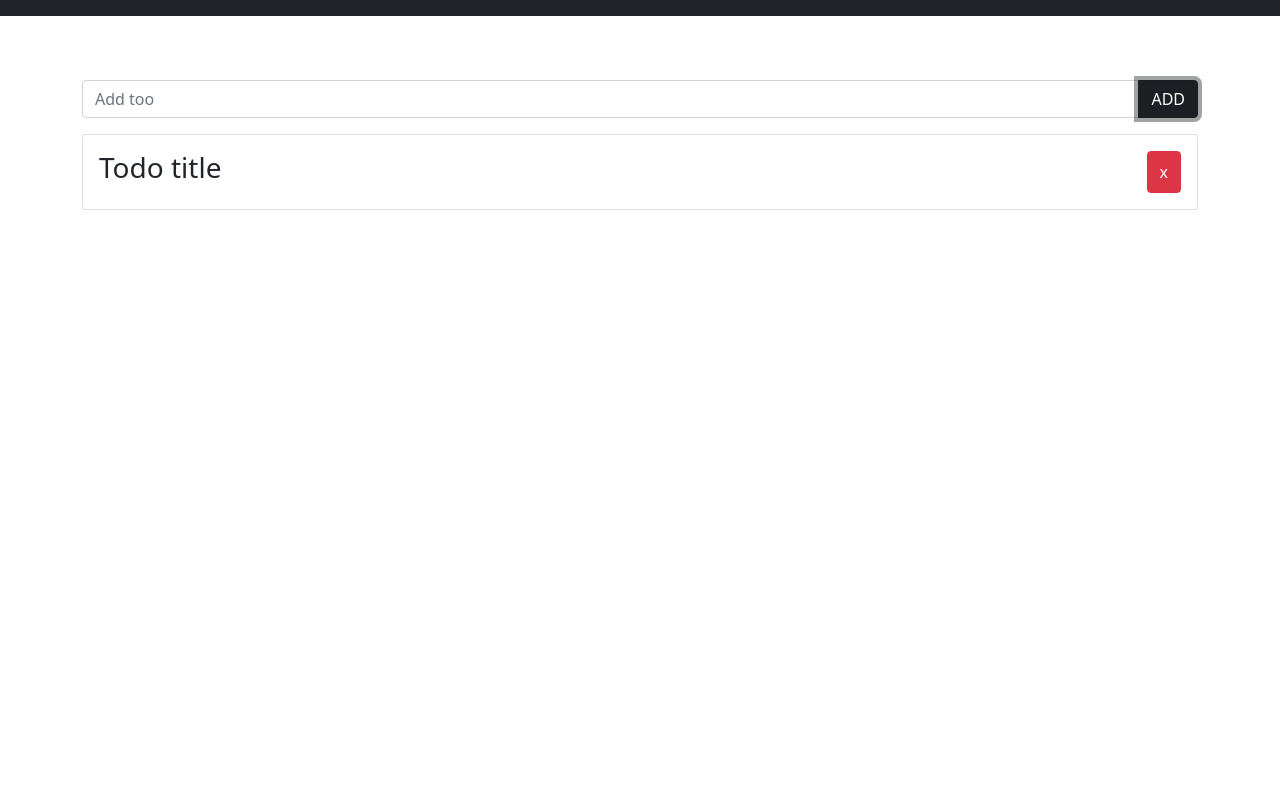
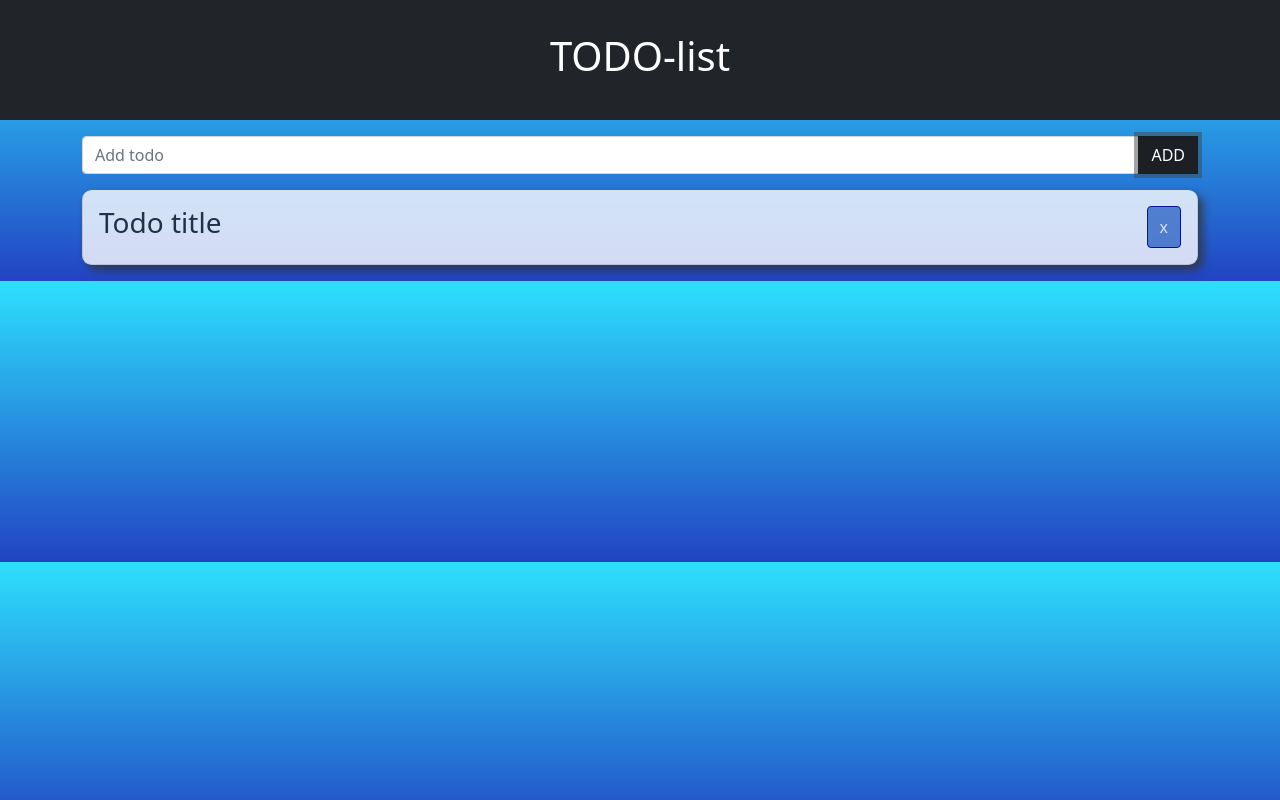
Before and after one commit to ShimoRyuu/JavaScript-1, a plain HTML site: page uppgift 2 js/todo/index.html in a window 1280 px wide. Both pictures are taken after typing "Sample" into the empty fields and a click on the button "ADD". Drawn offline with nearby package versions, Linux system fonts and the light colour scheme; no server answers.

Commit message:
uppgift 2

```diff
--- a/uppgift 2 js/todo/custom.css
+++ b/uppgift 2 js/todo/custom.css
@@ -0,0 +1,37 @@
+.navbar {
+    padding: 2rem;
+}
+body {
+    /* background: #bebebe; */
+    background: linear-gradient(0deg, rgba(34,67,195,1) 0%, rgba(45,224,253,1) 100%);
+}
+
+.todo {
+    display: flex;
+    background: #fff;
+    border-radius: 0.6rem;
+    border-top: 1rem;
+    box-shadow: 5px 5px 10px 0 #333;
+    margin: 1.5rem 0;
+    opacity: 80%;
+}
+.btn-danger {
+    background-color: #5c85cf;
+    border-color: darkblue;
+}
+
+.todo:hover {
+    box-shadow: 5px 5px 10px 2px #333;
+}
+.todo:active {
+    box-shadow: 5px 5px 5px 0 rgb(202, 198, 202);
+}
+
+.completed h3{
+    text-decoration: line-through;
+    color: #000;
+}
+.todo h3 {
+    flex: 1;
+    cursor: pointer;
+}
--- a/uppgift 2 js/todo/index.html
+++ b/uppgift 2 js/todo/index.html
@@ -12,13 +12,16 @@
 </head>
 <body>
 
-    <nav class="navbar bg-dark d-flex justify-content-center"></nav>
-    <h1 class="text-white">TODOS by Sofia</h1>
+    <nav class="navbar bg-dark d-flex justify-content-center">
+        <h1 class="text-white">TODO-list</h1>
+
+    </nav>
 
     <form id="todoForm" class="container">
         <div class="input-group my-3">
-            <input type="text" id="todoInput" class="form-control" placeholder="Add too">
+            <input type="text" id="todoInput" class="form-control" placeholder="Add todo">
             <button class="btn btn-dark">ADD</button>
+            <div id="error" class="invalid-feedback"></div>
         </div>
     </form>
 
@@ -32,6 +35,15 @@
 
     </div>
 
+    <!-- <div id="output" class="container">
+
+        <div class=" card p-3 my-3 todo completed">
+            <h3>todo title</h3>
+            <button class="btn btn-danger">X</button>
+        </div>
+    </div> -->
+
+
 <script src="https://cdn.jsdelivr.net/npm/bootstrap@5.0.0-beta1/dist/js/bootstrap.min.js" integrity="sha384-pQQkAEnwaBkjpqZ8RU1fF1AKtTcHJwFl3pblpTlHXybJjHpMYo79HY3hIi4NKxyj" crossorigin="anonymous"></script>
 <script src="script.js"></script>
 </body>
--- a/uppgift 2 js/todo/script.js
+++ b/uppgift 2 js/todo/script.js
@@ -4,8 +4,9 @@ const output = document.querySelector('#output');
 
 let todos = [];
 
+//hämtar todos från databasen och restricts till 10
 const fetchTodos = () => {
-    fetch('https://jsonplaceholder.typicode.com/todos')
+    fetch('http://jsonplaceholder.typicode.com/todos?_start=0&_limit=10')
     .then(res => res.json())
     .then(data => {
         todos = data;
@@ -39,28 +40,19 @@ const newTodo = (todo) => {
 
 }
 
+
+
 const listTodos = () => {
     output.innerHTML = '';
     todos.forEach(todo => {
-        // let _todo = `
-        // <div class="card p-3 my-3 todo">
-        //     <div class="d-flex justify-content-between">
-        //         <h3 class="title">Todo title</h3>
-        //         <button class="btn btn-danger">x</button>
-        //     </div>
-        // </div>
-        // `
-        // output.insertAdjacentHTML('beforeend', _todo);
+
         newTodo(todo);
     })
 }
 
+//laddar upp nya todos i databasen och stringifierar och lägger nya todos överst
 
 const createTodo = (title) => {
-
-    // let _todo = {
-
-    // }
 
     fetch('https://jsonplaceholder.typicode.com/todos',{
         method: 'POST',
@@ -79,10 +71,44 @@ const createTodo = (title) => {
         listTodos();
     })
 }
+//validering
+const validateTodo = () => {
+    if(input.value === '') {
+        input.classList.add('is-invalid');
+        error.innerText = ('This field cannot be empty!')
+    } else {
+        input.classList.remove('is-invalid');
+        error.innerText = ('');
+        createTodo(input.value);
+    }
+}
 
 form.addEventListener('submit', e => {
     e.preventDefault();
 
-    createTodo(input.value);
-    input.value = '';
+    // if (input.value.length == 0) {
+    //     alert('todo får inte vara tomt')
+    //     return false;
+    // }
+
+
+    validateTodo();
+    form.reset();
+    console.log(todos)
+    // createTodo(input.value);
+    // input.value = '';
+
+
 })
+
+
+// output.addEventListener('click', e => {
+//     if(e.target.classList.contains('btn-danger')) {
+//         deleteTodo(e.target.parentNode.id)
+//     }
+// }
+// )
+// const deleteTodo = id => {
+//     todos = todos.filter(todo => todo.id != id);
+//     listTodos(todos);
+// }
```
Also changed, not shown: uppgift 2 js/todo/txt.txt (added).
